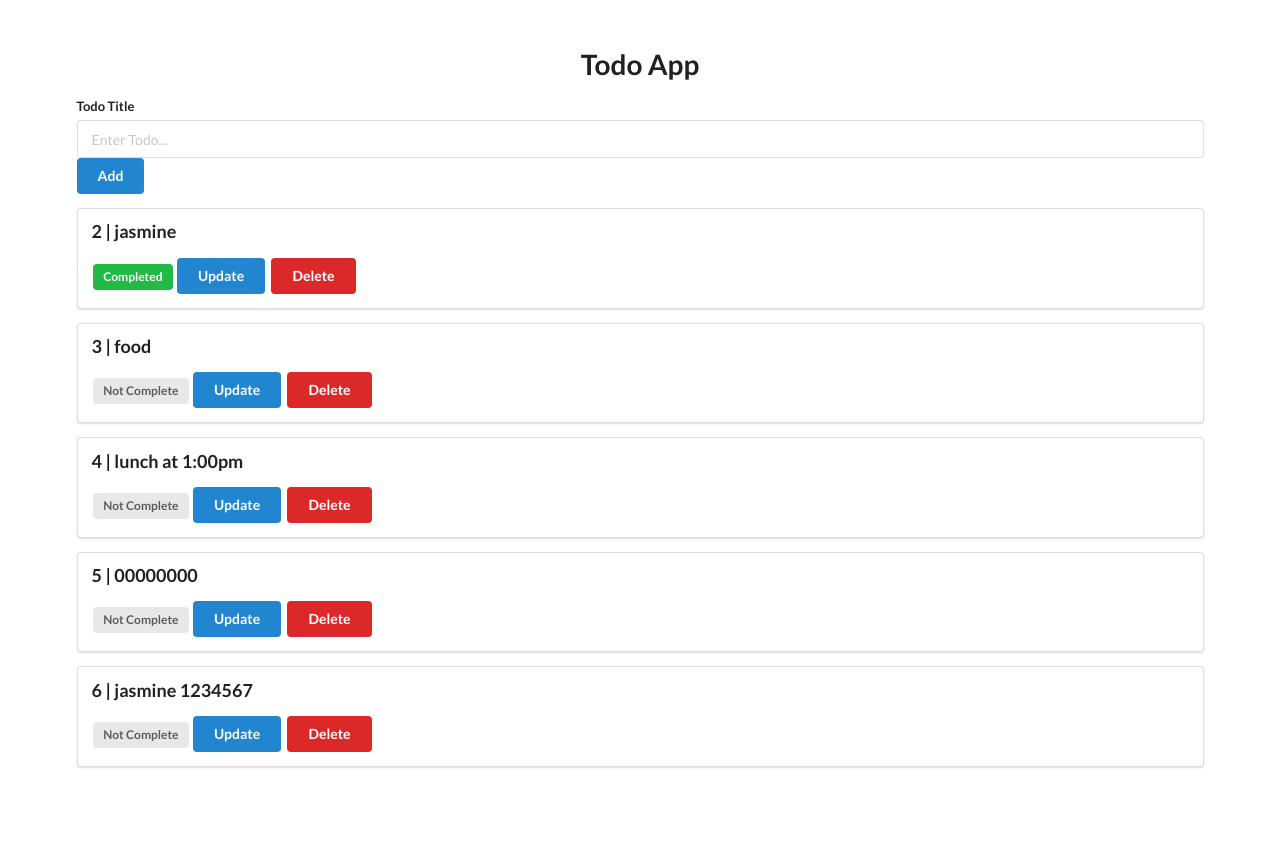
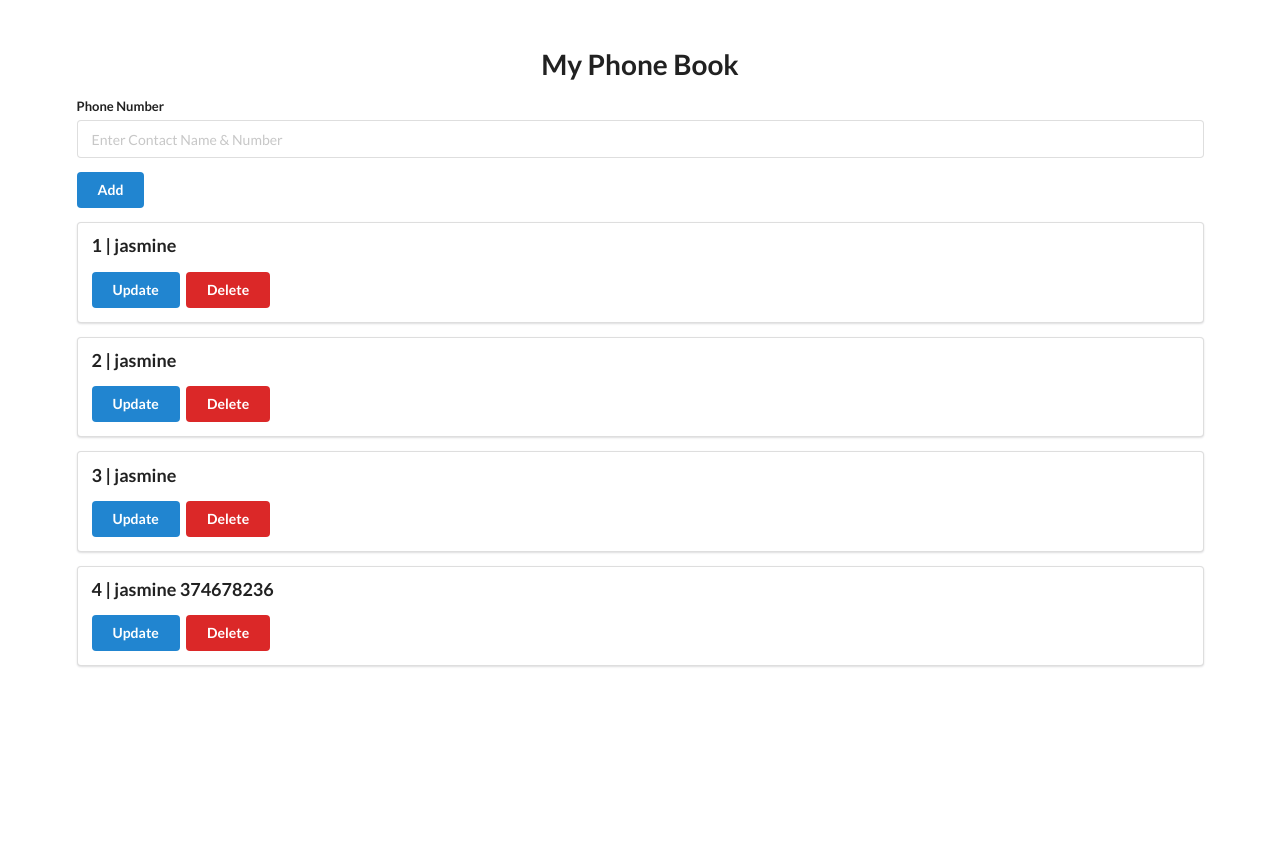
Before and after one commit to Daizaria/Flask-Phonebook, a Flask app: page / in a window 1280 px wide. Run offline with Flask 2, Linux system fonts and the light colour scheme; data comes from the database, SQL or seed files in the repository; both versions use the stored data as it was after the commit.

Commit message:
first commit

```diff
--- a/app.py
+++ b/app.py
@@ -8,50 +8,64 @@
 app.config['SQLALCHEMY_TRACK_MODIFICATIONS'] = False
 db = SQLAlchemy(app)
 
-class Todo(db.Model):
+class Contact(db.Model):
     id = db.Column(db.Integer, primary_key = True)     # for each entry, makes a column. Make each item special
     title = db.Column(db.String(100))  #max chars type in
-    complete = db.Column(db.Boolean)  # keep track if item completed
+    complete = db.Column(db.Boolean)  # keep track of items completed
 
 #if we want to add something to the site or url, we have to add a new function
 @app.route('/')
 def index(): # shows our list = query
     # show all todos
-    todo_list = Todo.query.all()  #returns list of items from our database
-    print(todo_list)
-    return render_template('base.html', todo_list= todo_list) # allows us to use the template, and access the todo list
+    contact_list = Contact.query.all()  #returns list of items from our database
+    print(contact_list)
+    return render_template('base.html', contact_list= contact_list) # allows us to use the template, and access the todo list
 
 # we want to make a route to our update and delete option
 @app.route('/add', methods=['POST']) #fixed route
 def add():
     # add new item
     title = request.form.get('title')  #getting info html
-    new_todo = Todo(title=title, complete=False)
-    db.session.add(new_todo)
+    new_contact = Contact(title=title, complete=False)
+    db.session.add(new_contact)
     db.session.commit()
     return redirect(url_for('index')) #direct user to index page
 
-@app.route('/update/<int:todo_id>')
-def update(todo_id):
-    todo = Todo.query.filter_by(id=todo_id).first()
-    todo.complete = not todo.complete
-    db.session.commit() #making changes
-    return redirect(url_for('index'))
+@app.route("/update/<int:contact_id>", methods=["POST","GET"])
+def update(contact_id): #contact variable added in html
+#     #updates new item
+    contact = Contact.query.filter_by(id=contact_id).first()
+    #todo_update = Todo.query.get_OR_404(todo_id)
+
+    if request.method == "POST":
+        #todo_update.title = request.form['title']
+        contact.title = request.form['title']
+        try:
+            db.session.commit()
+            return redirect(url_for("index"))
+        except:
+            return 'There was an issue while updating that task'
+    else:
+        #return render_template('update.html', contact_update=contact_update)
+        return render_template('update.html', contact=contact)
+
+
 
 
 @app.route('/delete/<int:todo_id>')
-def delete(todo_id):
-    todo = Todo.query.filter_by(id=todo_id).first()
-    db.session.delete(todo)
+def delete(contact_id):
+    contact = Contact.query.filter_by(id=contact_id).first()
+    db.session.delete(contact)
     db.session.commit()
     return redirect(url_for('index')) #updates the action to homepage
 
 
 if __name__ == '__main__':
     db.create_all()  #create database
+    # SQLAlchemy.create_all()
 
     # new_todo = Todo(title='todo 1', complete=False)
     # db.session.add(new_todo)
     # db.session.commit()
 
-    app.run(debug=True)
+    app.run(host ='0.0.0.0', port = 5000, debug = True)
--- a/templates/base.html
+++ b/templates/base.html
@@ -2,42 +2,33 @@
 <html lang="en">
 <head>
     <meta charset="UTF-8">
-    <meta http-equiv="X-UA-Compatible" content="IE=edge">
     <meta name="viewport" content="width=device-width, initial-scale=1.0">
-    <title>todo app</title>
-
+    <title>Phonebook App</title>
     <link rel="stylesheet" href="https://cdn.jsdelivr.net/npm/semantic-ui@2.4.2/dist/semantic.min.css">
     <script src="https://cdn.jsdelivr.net/npm/semantic-ui@2.4.2/dist/semantic.min.js"></script>
-
 </head>
 <body>
-    <div style='margin-top: 50px;'  class='ui container'>
-
-    <h1 class='ui center aligned header'>Todo App</h1>
-
-    <form class='ui form' action='/add' method='post'>
-        <div class='field'>
-            <label for='title'>Todo Title</label>
-            <input type='text' name='title' placeholder='Enter Todo...'>
-            <br>
-            <button class='ui blue button' type='submit'>Add</button>
+    <div style="margin-top: 50px;" class="ui container">
+        <h1 class="ui center aligned header">My Phone Book</h1>
+    <form class="ui form" action="/add" method="POST"> <!--will execute add function-->
+        <div class="field">
+            <label>Phone Number</label>
+            <input type="text" name="title" placeholder="Enter Contact Name & Number"> <!--user input-->
+            <br> <!--line break for the add button-->
         </div>
+            <button class="ui blue button" type="submit">Add</button> <!--allows user to click button-->
     </form>
-
-    {% for todo in todo_list %}
-    <div class='ui segment'>
-        <p class='ui big header'> {{todo.id}} | {{todo.title}} </p>
-
-        {% if todo.complete == False %}
-            <span class='ui gray label'> Not Complete</span>
+    {% for contact in contact_list %} <!--for loop to render each todo item. determines if completed or not-->
+     <div class="ui segment">
+        <p class="ui big header"> {{ contact.id }} | {{ contact.title }} </p>
+        <!-- {% if contact.complete == False %} -->
+            <!-- <span class="ui gray label">Not Complete</span>
         {% else %}
-            <span class='ui green label'> Completed</span>
-        {% endif %}
-
-        <a class='ui blue button' href="/update/{{ todo.id }}">Update</a>
-        <a class='ui red button' href="/delete/{{ todo.id }}">Delete</a>
+            <span class="ui green label">Completed</span>
+        {% endif %} -->
+        <a class="ui blue button" href="/update/{{ contact.id }}">Update</a> <!--redirects to python code/functions-->
+        <a class="ui red button" href="/delete/{{ contact.id }}">Delete</a> <!--buttons to edit contact list-->
     </div>
     {% endfor %}
-</div>
 </body>
 </html>
```
Also changed, not shown: phonebookpackage.json (added, +14 -0 lines), requirements.txt (added, +33 -0 lines), templates/update.html (added, +36 -0 lines), db.sqlite, 1 other file.
